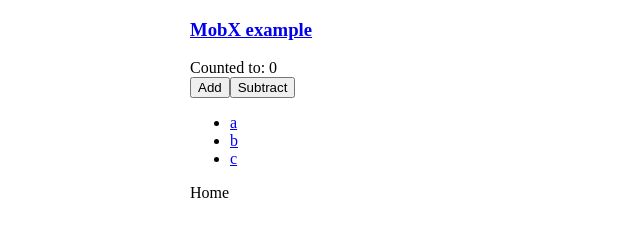
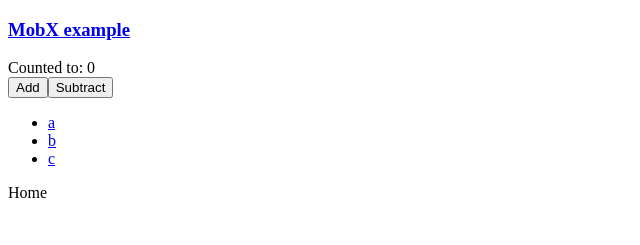
Before and after one commit to jonniebigodes/gatsby-example-mobx, a Gatsby site: page / in a window 1280 px wide. Shown: the whole page, without its empty margins (0-640 px from the left). Built offline with nearby package versions, Linux system fonts and the light colour scheme; Gatsby itself is replaced by a stand-in of ours.

Commit message:
small changes applied

```diff
--- a/src/components/layout.js
+++ b/src/components/layout.js
@@ -1,25 +1,16 @@
-import React from 'react'
-import PropTypes from 'prop-types'
-import {Link} from 'gatsby'
-import Counter from './Counter'
+import React from "react"
+import PropTypes from "prop-types"
+import { Link } from "gatsby"
+import Counter from "./Counter"
 
 const DefaultLayout = props => {
-  const {children} = props
+  const { children } = props
   return (
-    <div
-      style={{
-        margin: '0 auto',
-        width: 900,
-        maxWidth: 960,
-        padding: '0px 1.0875rem 1.45rem',
-        paddingTop: 0,
-      }}>
+    <div>
       <Link to="/">
         <h3>MobX example</h3>
       </Link>
-      <div>
-        <Counter />
-      </div>
+      <Counter />
 
       <ul>
         <li>
```
Also changed, not shown: readme.md, 1 other file.
